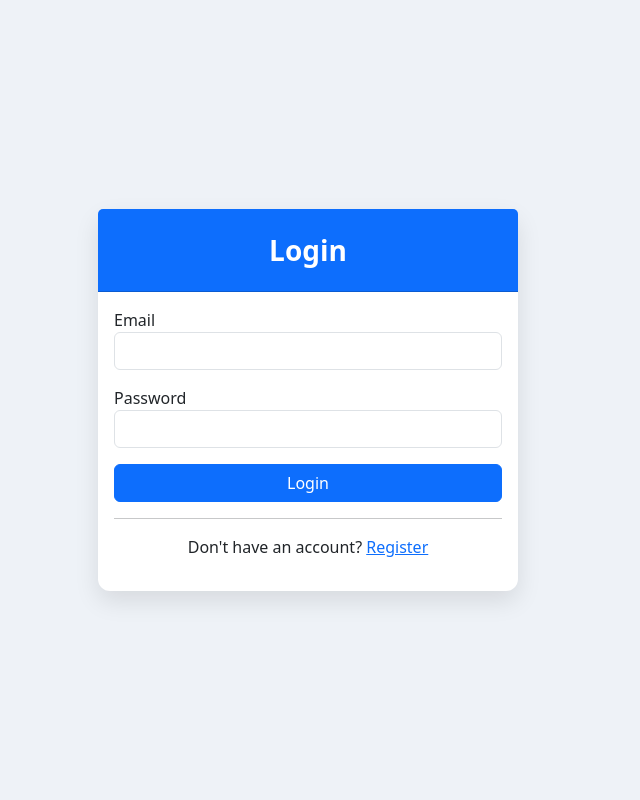
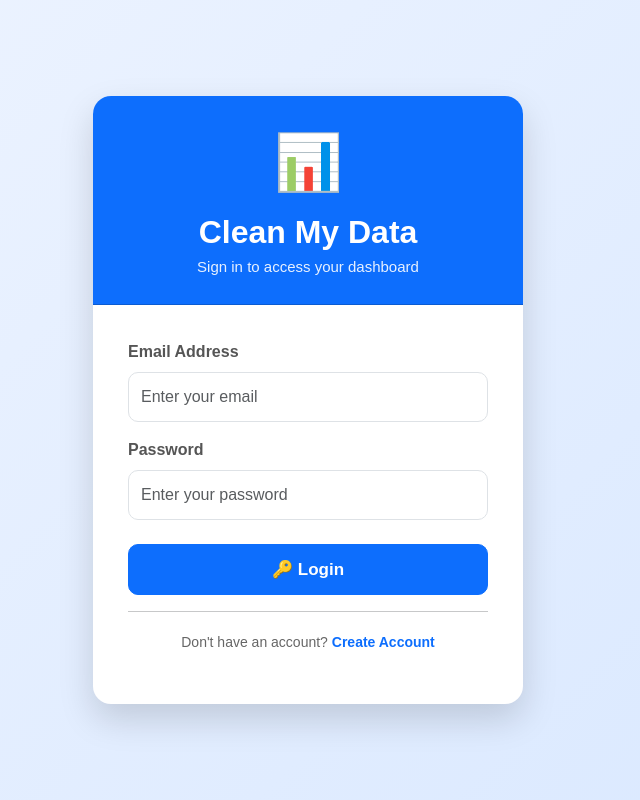
Before and after one commit to VarunSagle/Clean-My-Data, a Flask app: page /login in a window 1280 px wide. Shown: the whole page, without its empty margins (332-972 px from the left). Run offline with Flask 3, Linux system fonts and the light colour scheme.

Commit message:
Update login.html

```diff
--- a/templates/login.html
+++ b/templates/login.html
@@ -3,7 +3,6 @@
 <head>
 
 <meta charset="UTF-8">
-
 <meta name="viewport" content="width=device-width, initial-scale=1.0">
 
 <title>Login | Clean My Data</title>
@@ -12,52 +11,107 @@
 
 <style>
 
+*{
+    margin:0;
+    padding:0;
+    box-sizing:border-box;
+}
+
 body{
-
-background:#eef2f7;
-
-height:100vh;
-
+    background:linear-gradient(135deg,#eef4ff,#d9e8ff);
+    min-height:100vh;
     display:flex;
-
     justify-content:center;
-
     align-items:center;
-
+    font-family:Arial, Helvetica, sans-serif;
 }
 
 .card{
+    width:430px;
+    border:none;
+    border-radius:18px;
+    overflow:hidden;
+    box-shadow:0 15px 35px rgba(0,0,0,.15);
+    transition:.3s;
+}
 
-width:420px;
-
-border:none;
-
-border-radius:12px;
-
-box-shadow:0 10px 25px rgba(0,0,0,.1);
-
+.card:hover{
+    transform:translateY(-4px);
 }
 
 .card-header{
+    background:#0d6efd;
+    color:white;
+    text-align:center;
+    padding:25px;
+}
 
-background:#0d6efd;
+.card-header h2{
+    margin-bottom:5px;
+    font-weight:bold;
+}
 
-color:white;
+.card-header p{
+    margin:0;
+    opacity:.9;
+    font-size:15px;
+}
 
-text-align:center;
+.card-body{
+    padding:35px;
+}
 
-font-size:28px;
+.form-label{
+    font-weight:600;
+    color:#555;
+}
 
-font-weight:bold;
+.form-control{
+    border-radius:10px;
+    padding:12px;
+}
 
-padding:20px;
-
+.form-control:focus{
+    box-shadow:0 0 0 .2rem rgba(13,110,253,.2);
 }
 
 .btn-primary{
+    width:100%;
+    border-radius:10px;
+    padding:12px;
+    font-size:17px;
+    font-weight:bold;
+}
 
-width:100%;
+.btn-primary:hover{
+    transform:translateY(-2px);
+}
 
+.error-box{
+    background:#fdecea;
+    color:#b71c1c;
+    border-left:5px solid #dc3545;
+    padding:12px;
+    border-radius:8px;
+    margin-bottom:20px;
+    font-weight:600;
+}
+
+.footer-text{
+    text-align:center;
+    color:#666;
+    margin-top:20px;
+    font-size:14px;
+}
+
+.footer-text a{
+    text-decoration:none;
+    font-weight:bold;
+}
+
+.logo{
+    font-size:55px;
+    margin-bottom:10px;
 }
 
 </style>
@@ -70,58 +124,57 @@ width:100%;
 
     <div class="card-header">
 
-Login
+        <div class="logo">📊</div>
+
+        <h2>Clean My Data</h2>
+
+        <p>Sign in to access your dashboard</p>
 
     </div>
 
     <div class="card-body">
 
+        {% if error %}
+        <div class="error-box">
+            {{ error }}
+        </div>
+        {% endif %}
+
         <form method="POST">
 
             <div class="mb-3">
-
-<label>Email</label>
-
+                <label class="form-label">Email Address</label>
                 <input
                     type="email"
                     class="form-control"
                     name="email"
+                    placeholder="Enter your email"
                     required>
-
             </div>
 
-<div class="mb-3">
-
-<label>Password</label>
-
+            <div class="mb-4">
+                <label class="form-label">Password</label>
                 <input
                     type="password"
                     class="form-control"
                     name="password"
+                    placeholder="Enter your password"
                     required>
-
             </div>
 
-<button class="btn btn-primary">
-
-Login
-
+            <button type="submit" class="btn btn-primary">
+                🔑 Login
             </button>
 
         </form>
 
         <hr>
 
-<p class="text-center">
-
+        <p class="footer-text">
             Don't have an account?
-
-<a href="{{ url_for('auth.register' ) }}">
-
-Register
-
+            <a href="{{ url_for('auth.register') }}">
+                Create Account
             </a>
-
         </p>
 
     </div>
```
Lines whose indentation alone changed are shown as unchanged.
